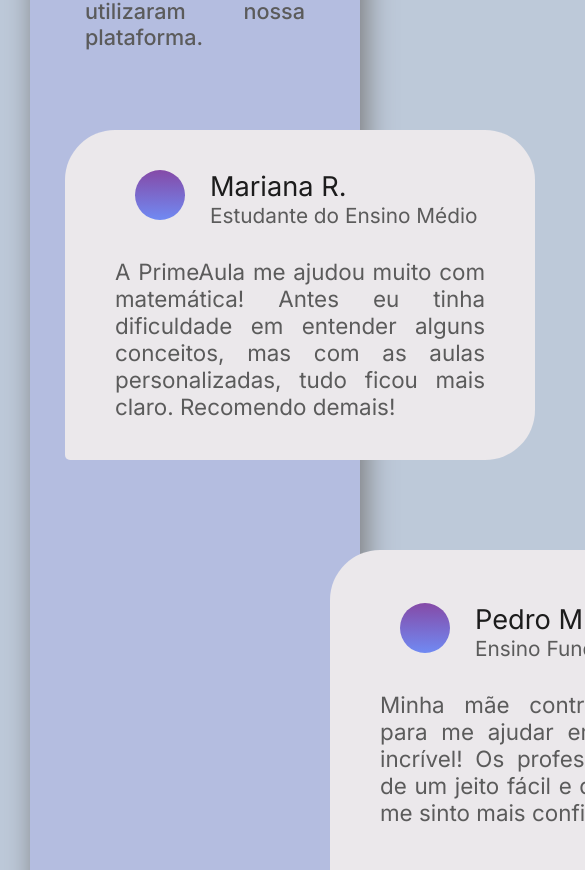
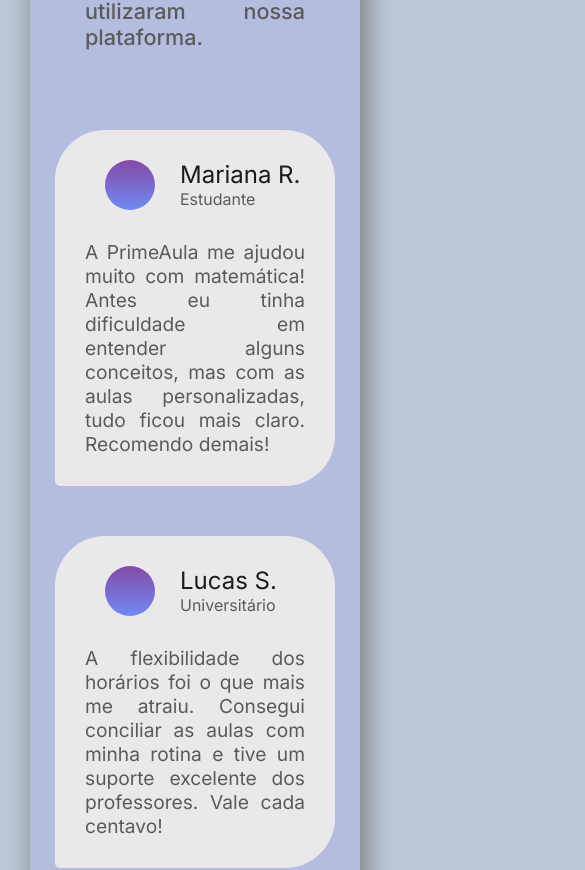
Before and after one commit to bernardooldz/PrimeAula, a React (Vite) app: page / in a window 390 px wide. Shown: the part 6663-7533 px from the top of the page, 585 px wide, since content can reach past the window. Built offline with nearby package versions, Linux system fonts and the light colour scheme.

Commit message:
responsividade no comments section

```diff
--- a/src/components/Comments.jsx
+++ b/src/components/Comments.jsx
@@ -4,7 +4,7 @@
         {
             commentId: 1,
             author: "Mariana R.",
-            authorCategory: "Estudante do Ensino Médio",
+            authorCategory: "Estudante",
             opinion: "A PrimeAula me ajudou muito com matemática! Antes eu tinha dificuldade em entender alguns conceitos, mas com as aulas personalizadas, tudo ficou mais claro. Recomendo demais!"
         },
         {
--- a/src/styles/responsive.css
+++ b/src/styles/responsive.css
@@ -106,5 +106,32 @@
         padding: 30px;
     }
 
+    .container-comments{
+        width: 100%;
+        gap: 20px;
+    }
 
+    .case-comment{
+        padding: 30px;
+        height: auto;
+    }
+
+    .author-data {
+        display: flex;
+        flex-direction: column;
+
+        & .name-author {
+          font-size: 1.5rem;
+          color: var(--heading-color);
+        }
+
+        & .category-author {
+          font-size: 1rem;
+          color: var(--text-color);
+        }
+      }
+
+    .opinion-comment{
+        font-size: 1.2rem;
+    }
 }
```
